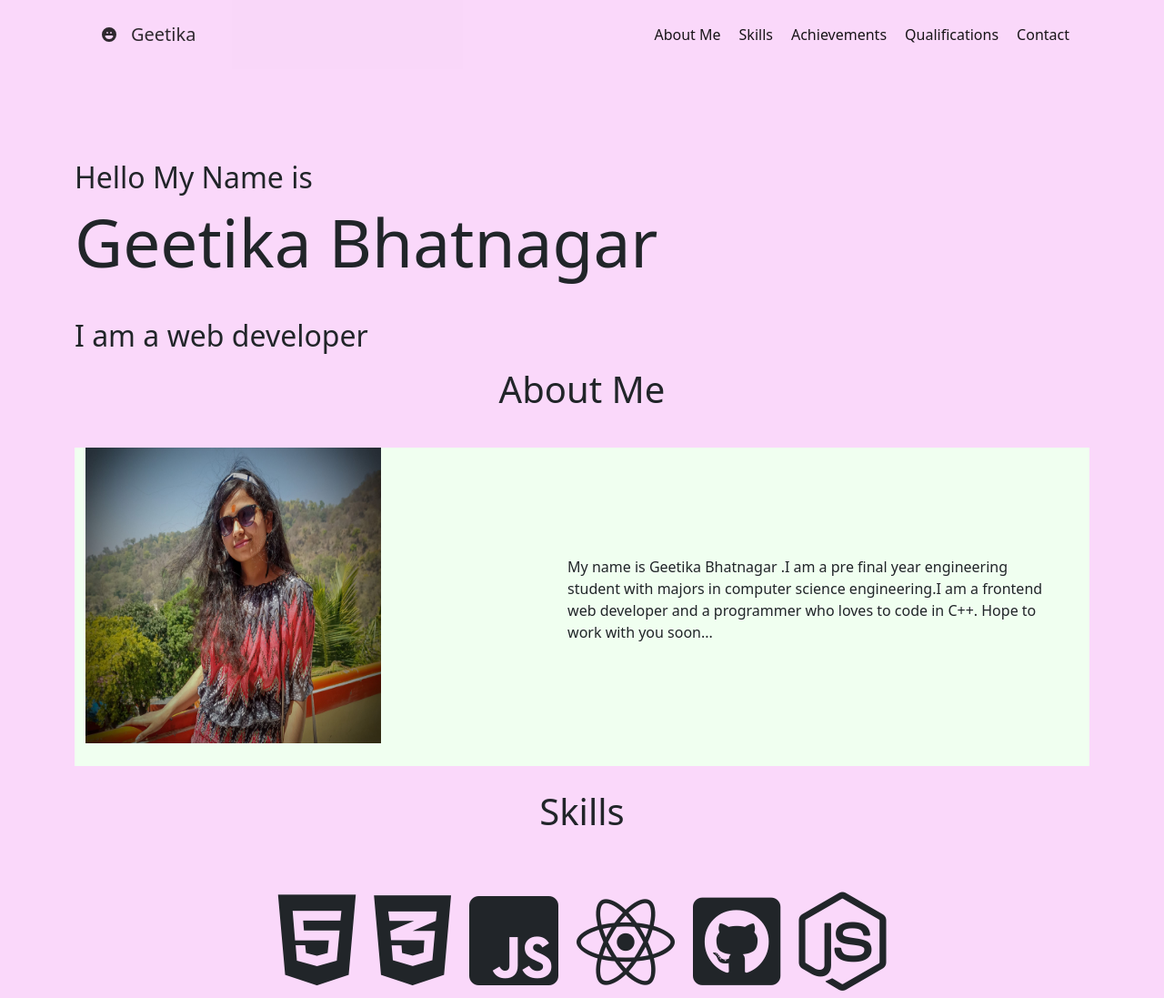
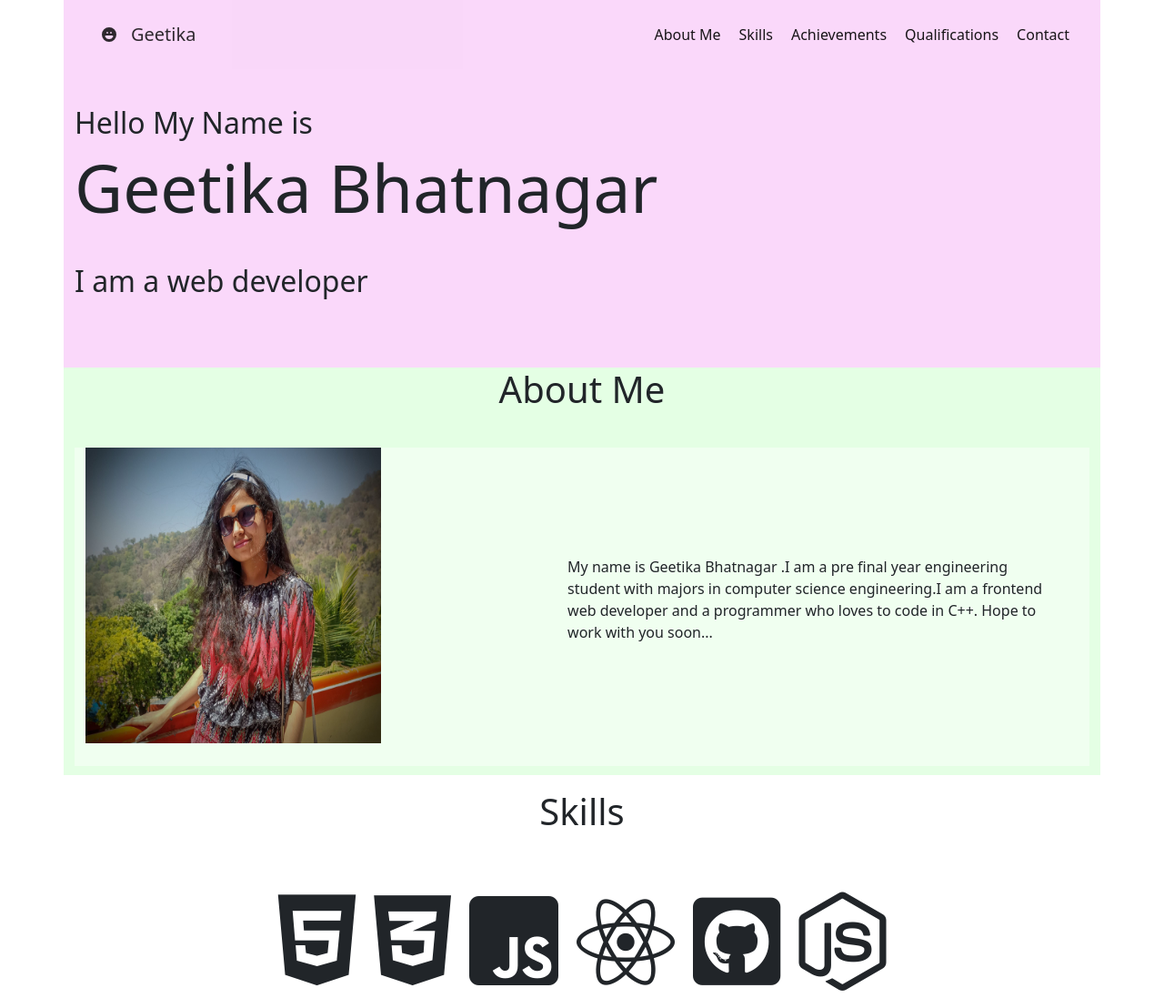
Before and after one commit to geetika005/Portfolio.io, a plain HTML site: page index.html in a window 1280 px wide. Shown: the top 1097 px of the page at 91% size. Drawn offline with Linux system fonts and the light colour scheme.

Commit message:
Update index.html

```diff
--- a/index.html
+++ b/index.html
@@ -17,7 +17,7 @@
     <link rel="stylesheet" href="assets/css/VentasPro-Contact-Form.css">
 </head>
 
-<body style="background-color: #fad8fa;">
+<body>
     <div class="container" style="background-color: rgb(250,216,250);">
         <nav class="navbar navbar-light navbar-expand-md py-3" style="background-color: #fad8fa;opacity: 0.9;scroll-behavior: smooth;/*position: fixed;*/z-index: 1;/*width: 94%;*/">
             <div class="container"><a class="navbar-brand d-flex align-items-center" href="#"><span class="bs-icon-sm bs-icon-rounded bs-icon-primary d-flex justify-content-center align-items-center me-2 bs-icon" style="background: transparent;"><svg xmlns="http://www.w3.org/2000/svg" width="1em" height="1em" fill="currentColor" viewBox="0 0 16 16" class="bi bi-emoji-laughing-fill" style="font-size: 16px;">
@@ -32,13 +32,13 @@
                 </div>
             </div>
         </nav>
-        <header style="height: 328px;padding-top: 100px;">
+        <header style="height: 328px;padding-top: 40px;">
             <h2>Hello My Name is</h2>
             <h1 style="font-size: 73px;">Geetika Bhatnagar</h1>
             <h2>I am a web developer</h2>
         </header>
     </div>
-    <section id="aboutme" class="mx-auto container" style="padding-bottom: 10px;/*background-color: rgba(171,255,171,0.32);*/">
+    <section id="aboutme" class="mx-auto container" style="padding-bottom: 10px;background-color: rgba(171,255,171,0.32);">
         <h1 style="text-align: center;margin-bottom: 20px;">About Me</h1>
         <div class="description mx-auto row" style="background-color: honeydew;">
             <div class="image col-md-6"><img class="float-none" src="assets/img/dp.jpg" width="325" height="325"></div>
@@ -73,7 +73,7 @@
             </div>
         </div>
     </section>
-    <section id="achievement" class="container py-3" style="/*background-color: #e4ffe4;*/">
+    <section id="achievement" class="container py-3" style="background-color: #e4ffe4;">
         <h1 class="text-center">Achievements</h1>
         <div class="row">
             <div class="col-md-12" style="background-color: honeydew;"><div class="photo-gallery">
```
